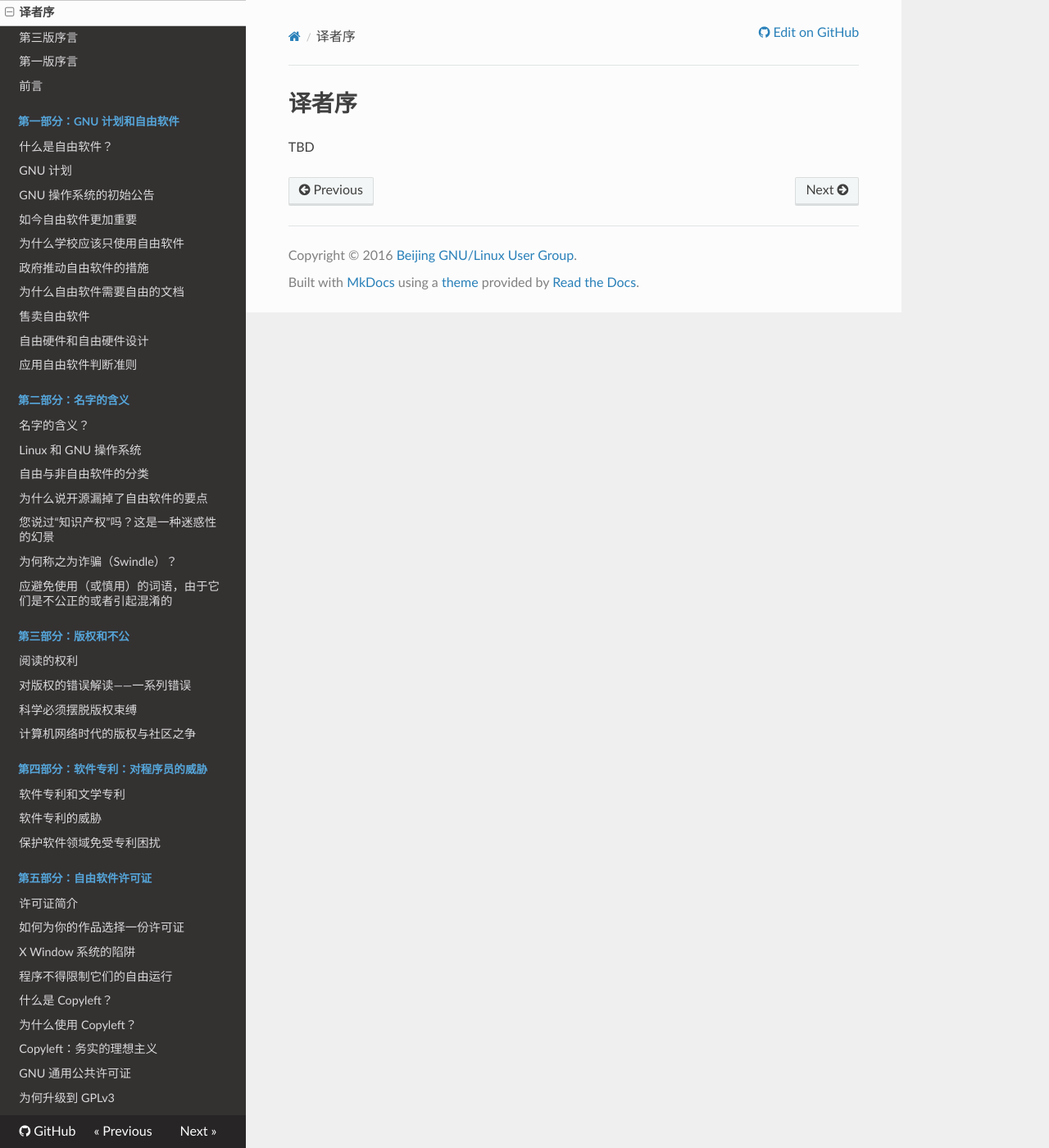
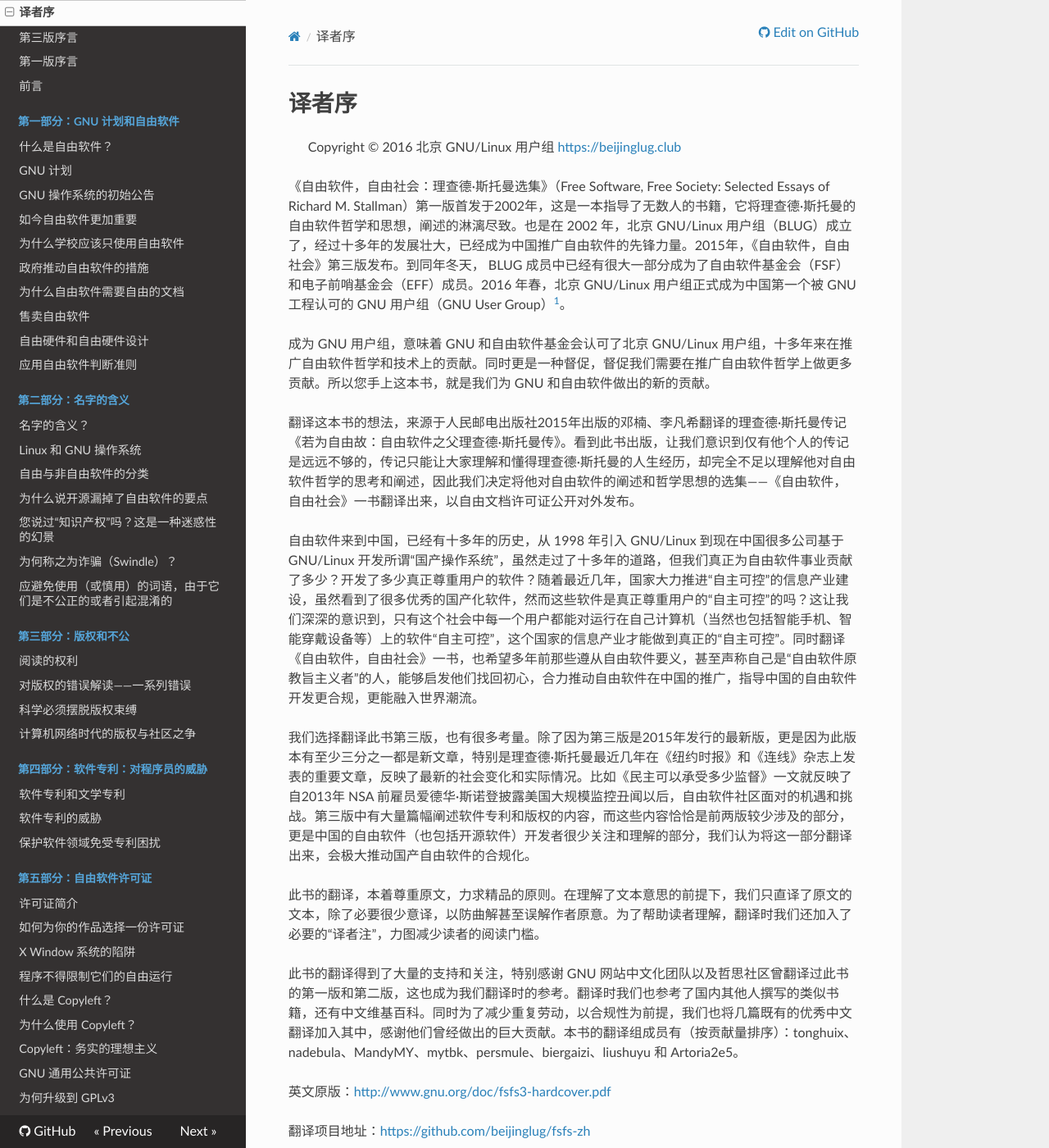
Before and after one commit to beijinglug/fsfs-zh, an MkDocs documentation site: the page built from docs/foreword-trans.md, in a window 1280 px wide and 1400 px high. Shown: the whole window at 82% size. Built offline with MkDocs 1.6.1, drawn with Linux system fonts in a browser that asks for light colours; nearby versions of some CDN libraries; old or Windows-style settings are respelled for this version of MkDocs; some of the changed text lies outside the part shown.

Commit message:
finish translator foreword

```diff
--- a/docs/foreword-trans.md
+++ b/docs/foreword-trans.md
@@ -1,3 +1,23 @@
 # 译者序
 
-TBD
+> Copyright © 2016 北京 GNU/Linux 用户组 <https://beijinglug.club>
+
+《自由软件，自由社会：理查德·斯托曼选集》（Free Software, Free Society: Selected Essays of Richard M. Stallman）第一版首发于2002年，这是一本指导了无数人的书籍，它将理查德·斯托曼的自由软件哲学和思想，阐述的淋漓尽致。也是在 2002 年，北京 GNU/Linux 用户组（BLUG）成立了，经过十多年的发展壮大，已经成为中国推广自由软件的先锋力量。2015年，《自由软件，自由社会》第三版发布。到同年冬天， BLUG 成员中已经有很大一部分成为了自由软件基金会（FSF）和电子前哨基金会（EFF）成员。2016 年春，北京 GNU/Linux 用户组正式成为中国第一个被 GNU 工程认可的 GNU 用户组（GNU User Group）[^trans-1]。
+
+成为 GNU 用户组，意味着 GNU 和自由软件基金会认可了北京 GNU/Linux 用户组，十多年来在推广自由软件哲学和技术上的贡献。同时更是一种督促，督促我们需要在推广自由软件哲学上做更多贡献。所以您手上这本书，就是我们为 GNU 和自由软件做出的新的贡献。
+
+翻译这本书的想法，来源于人民邮电出版社2015年出版的邓楠、李凡希翻译的理查德·斯托曼传记《若为自由故：自由软件之父理查德·斯托曼传》。看到此书出版，让我们意识到仅有他个人的传记是远远不够的，传记只能让大家理解和懂得理查德·斯托曼的人生经历，却完全不足以理解他对自由软件哲学的思考和阐述，因此我们决定将他对自由软件的阐述和哲学思想的选集——《自由软件，自由社会》一书翻译出来，以自由文档许可证公开对外发布。
+
+自由软件来到中国，已经有十多年的历史，从 1998 年引入 GNU/Linux 到现在中国很多公司基于 GNU/Linux 开发所谓“国产操作系统”，虽然走过了十多年的道路，但我们真正为自由软件事业贡献了多少？开发了多少真正尊重用户的软件？随着最近几年，国家大力推进“自主可控”的信息产业建设，虽然看到了很多优秀的国产化软件，然而这些软件是真正尊重用户的“自主可控”的吗？这让我们深深的意识到，只有这个社会中每一个用户都能对运行在自己计算机（当然也包括智能手机、智能穿戴设备等）上的软件“自主可控”，这个国家的信息产业才能做到真正的“自主可控”。同时翻译《自由软件，自由社会》一书，也希望多年前那些遵从自由软件要义，甚至声称自己是“自由软件原教旨主义者”的人，能够启发他们找回初心，合力推动自由软件在中国的推广，指导中国的自由软件开发更合规，更能融入世界潮流。
+
+我们选择翻译此书第三版，也有很多考量。除了因为第三版是2015年发行的最新版，更是因为此版本有至少三分之一都是新文章，特别是理查德·斯托曼最近几年在《纽约时报》和《连线》杂志上发表的重要文章，反映了最新的社会变化和实际情况。比如《民主可以承受多少监督》一文就反映了自2013年 NSA 前雇员爱德华·斯诺登披露美国大规模监控丑闻以后，自由软件社区面对的机遇和挑战。第三版中有大量篇幅阐述软件专利和版权的内容，而这些内容恰恰是前两版较少涉及的部分，更是中国的自由软件（也包括开源软件）开发者很少关注和理解的部分，我们认为将这一部分翻译出来，会极大推动国产自由软件的合规化。
+
+此书的翻译，本着尊重原文，力求精品的原则。在理解了文本意思的前提下，我们只直译了原文的文本，除了必要很少意译，以防曲解甚至误解作者原意。为了帮助读者理解，翻译时我们还加入了必要的“译者注”，力图减少读者的阅读门槛。
+
+此书的翻译得到了大量的支持和关注，特别感谢 GNU 网站中文化团队以及哲思社区曾翻译过此书的第一版和第二版，这也成为我们翻译时的参考。翻译时我们也参考了国内其他人撰写的类似书籍，还有中文维基百科。同时为了减少重复劳动，以合规性为前提，我们也将几篇既有的优秀中文翻译加入其中，感谢他们曾经做出的巨大贡献。本书的翻译组成员有（按贡献量排序）：tonghuix、nadebula、MandyMY、mytbk、persmule、biergaizi、liushuyu 和 Artoria2e5。
+
+英文原版：<http://www.gnu.org/doc/fsfs3-hardcover.pdf>
+
+翻译项目地址：<https://github.com/beijinglug/fsfs-zh>
+
+[^trans-1]: 相关信息可见 <https://savannah.gnu.org/projects/blug>
```
